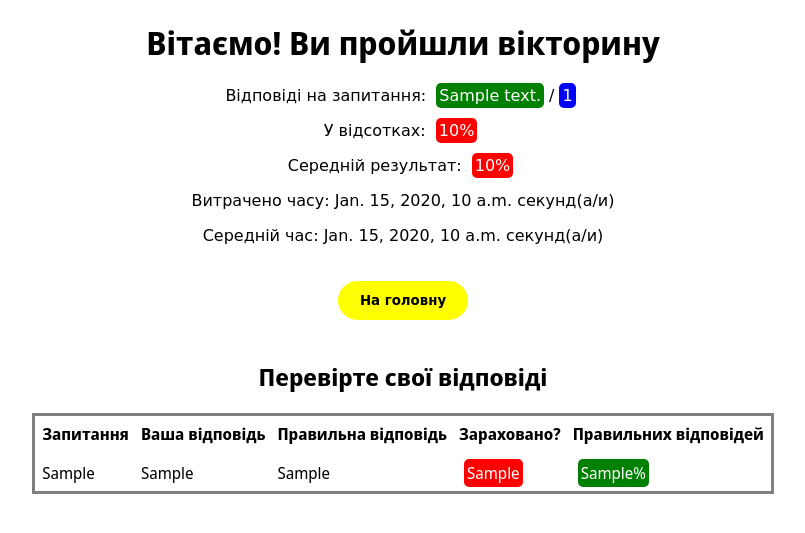
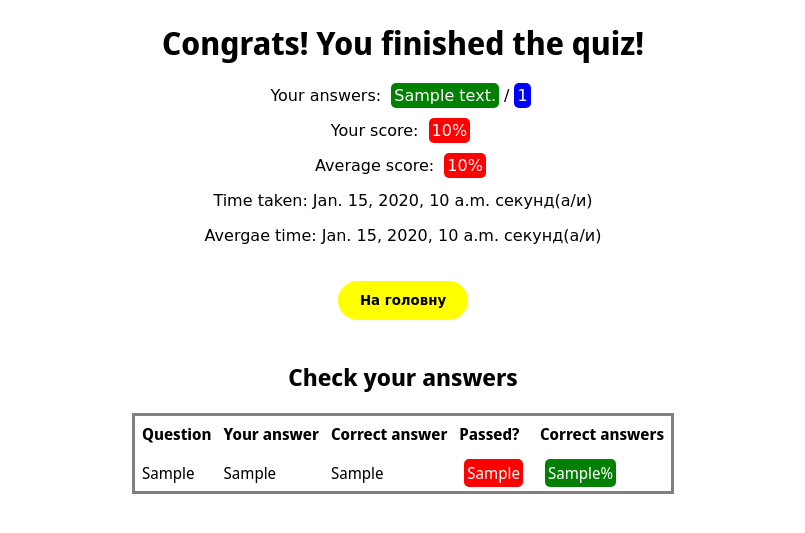
Before and after one commit to sanyaswee/SuperQuizzes-django-edition, a Django app: template templates/home/result.html in a window 1280 px wide. Shown: the top 533 px of the page, without its empty margins (237-1042 px from the left). Run offline with Django 4.2, Linux system fonts and the light colour scheme; the template is opened without the code that fills it: most values are stand-ins (such as "Sample title", 1, 10 or a date in 2020).

Commit message:
Continue translation

```diff
--- a/templates/home/result.html
+++ b/templates/home/result.html
@@ -1,33 +1,34 @@
 <!DOCTYPE html>
 {% load static %}
 {% load color %}
-<html lang="uk">
+{% load i18n %}
+<html>
 <head>
     <meta charset="UTF-8">
-    <title>Результат</title>
+    <title>{% trans 'Result' %}</title>
     <link rel="stylesheet" href="{% static 'home/css/base.css' %}">
     <link rel="stylesheet" href="{% static 'home/css/result.css' %}">
 </head>
 <body>
-    <h1>Вітаємо! Ви пройшли вікторину</h1>
-    <p>Відповіді на запитання: <span class="color-box green-box">{{ right_answers }}</span>/<span class="color-box blue-box">{{ total_questions }}</span></p>
-    <p>У відсотках: <span class="color-box {% color_class score %}">{{ score }}%</span></p>
-    <p>Середній результат: <span class="color-box {% color_class average_score %}">{{ average_score }}%</span>
+    <h1>{% trans 'Congrats! You finished the quiz!' %}</h1>
+    <p>{% trans 'Your answers' %}: <span class="color-box green-box">{{ right_answers }}</span>/<span class="color-box blue-box">{{ total_questions }}</span></p>
+    <p>{% trans 'Your score' %}: <span class="color-box {% color_class score %}">{{ score }}%</span></p>
+    <p>{% trans 'Average score' %}: <span class="color-box {% color_class average_score %}">{{ average_score }}%</span>
     </p>
-    <p>Витрачено часу: {{ time_taken }} секунд(а/и)</p>
-    <p>Середній час: {{ average_time }} секунд(а/и)</p>
+    <p>{% trans 'Time taken' %}: {{ time_taken }} секунд(а/и)</p>
+    <p>{% trans 'Avergae time' %}: {{ average_time }} секунд(а/и)</p>
     <div class="return-to-main">
         <a href="{% url 'index' %}"><button class="submit">На головну</button></a>
     </div>
     <div class="answers-block">
-        <h2>Перевірте свої відповіді</h2>
+        <h2>{% trans 'Check your answers' %}</h2>
         <table>
             <tr class="table-info">
-                <th>Запитання</th>
-                <th>Ваша відповідь</th>
-                <th>Правильна відповідь</th>
-                <th>Зараховано?</th>
-                <th>Правильних відповідей</th>
+                <th>{% trans 'Question' %}</th>
+                <th>{% trans 'Your answer' %}</th>
+                <th>{% trans 'Correct answer' %}</th>
+                <th>{% trans 'Passed?' %}</th>
+                <th>{% trans 'Correct answers' %}</th>
             </tr>
             {% for answer in answers %}
                 <tr>
--- a/templates/home/soon.html
+++ b/templates/home/soon.html
@@ -1,7 +1,7 @@
 <!DOCTYPE html>
 {% load static %}
 {% load i18n %}
-<html lang="uk">
+<html>
 <head>
     <meta charset="UTF-8">
     <title>{% trans 'Soon...' %}</title>
```
Also changed, not shown: locale/uk/LC_MESSAGES/django.po, 1 other file.
